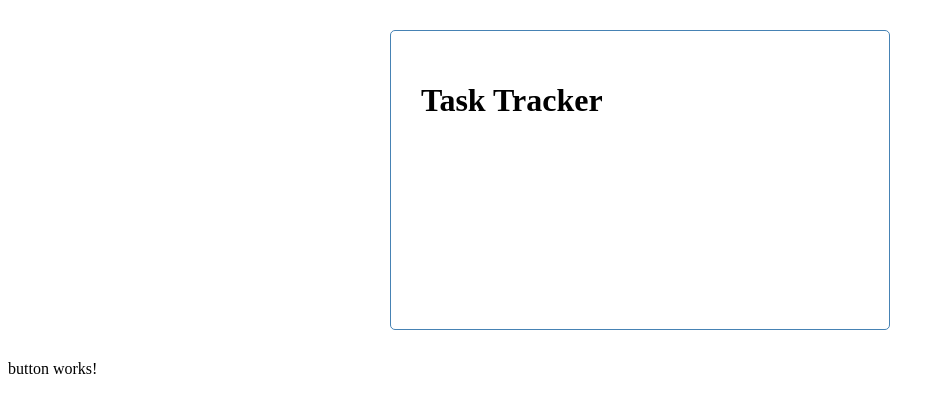
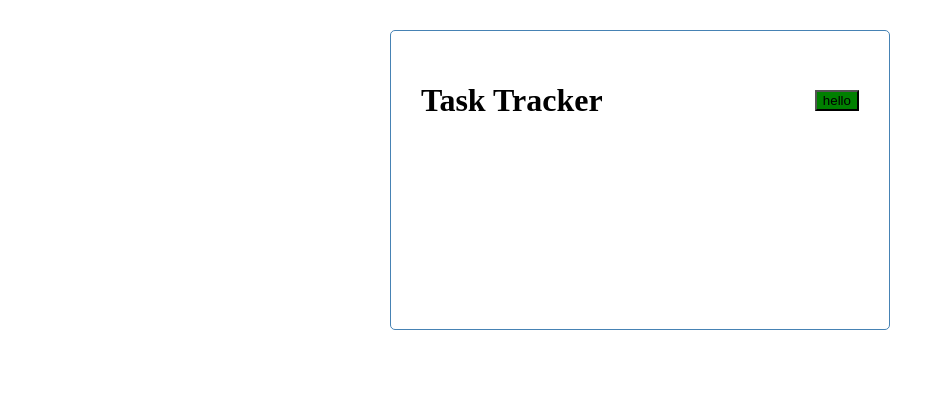
Before and after one commit to Katiasfihi/first-angular-app, an Angular app: page / in a window 1280 px wide. Shown: the top 412 px of the page, without its empty margins (0-944 px from the left). Built offline with nearby package versions, Linux system fonts and the light colour scheme.

Commit message:
[ngStyle]

```diff
--- a/src/app/app.component.css
+++ b/src/app/app.component.css
@@ -9,7 +9,6 @@
 body {
   font-family: "Poppins", sans-serif;
 }
-
 .container {
   max-width: 500px;
   margin: 30px auto;
--- a/src/app/app.component.html
+++ b/src/app/app.component.html
@@ -1,4 +1,3 @@
 <div class='container'>
   <app-header></app-header>
 </div>
-<app-button>hello</app-button>
--- a/src/app/components/button/button.component.html
+++ b/src/app/components/button/button.component.html
@@ -1 +1 @@
-<p>button works!</p>
+<button [ngStyle]="{'background-color': color}" class="btn">{{text}}</button>
--- a/src/app/components/button/button.component.ts
+++ b/src/app/components/button/button.component.ts
@@ -1,4 +1,4 @@
-import { Component, OnInit } from '@angular/core';
+import { Component, OnInit, Input } from '@angular/core';
 
 @Component({
   selector: 'app-button',
@@ -6,6 +6,8 @@ import { Component, OnInit } from '@angular/core';
   styleUrls: ['./button.component.css']
 })
 export class ButtonComponent implements OnInit {
+  @Input() text: string = '';
+  @Input() color: string ='';
 
   constructor() { }
 
--- a/src/app/components/header/header.component.html
+++ b/src/app/components/header/header.component.html
@@ -1,3 +1,4 @@
 <header>
     <h1>{{ title }}</h1>
+    <app-button color='green' text='hello'></app-button>
 </header>
```
